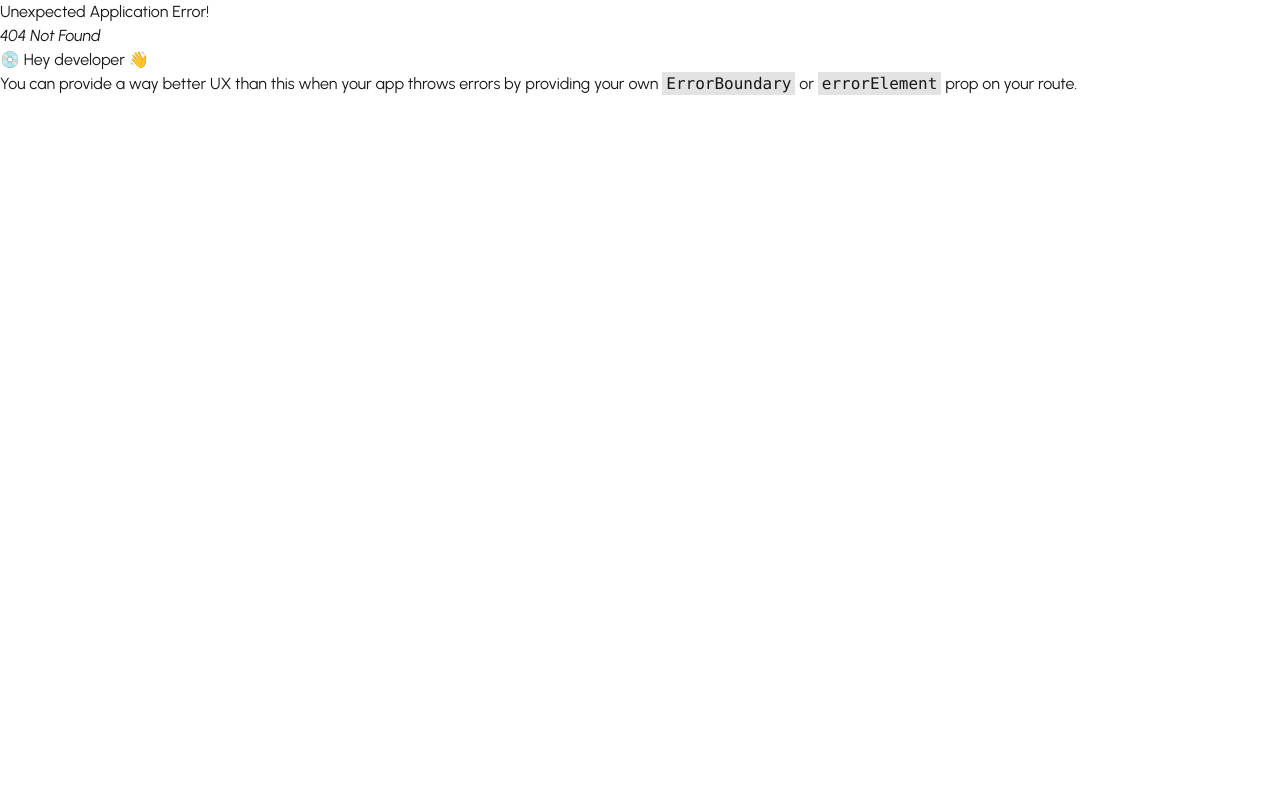
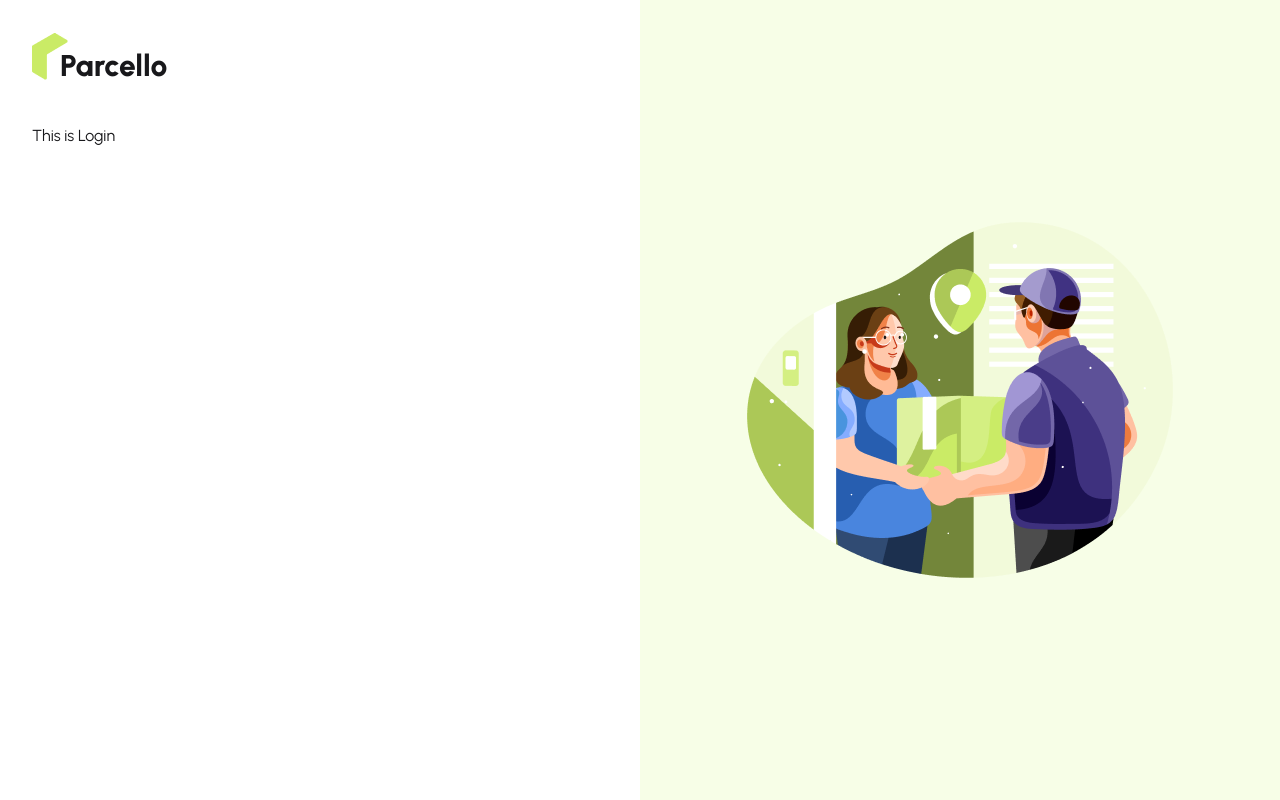
Before and after one commit to md-zeon/Parcello, a React (Vite) app in the folder parcello-client/: page /login in a window 1280 px wide. Before the commit this address had no page. Built offline with nearby package versions, Linux system fonts and the light colour scheme.

Commit message:
Added Auth LAyout

```diff
--- a/parcello-client/package.json
+++ b/parcello-client/package.json
@@ -15,6 +15,7 @@
     "react": "^19.1.0",
     "react-dom": "^19.1.0",
     "react-fast-marquee": "^1.6.5",
+    "react-hook-form": "^7.60.0",
     "react-icons": "^5.5.0",
     "react-responsive-carousel": "^3.2.23",
     "react-router": "^7.6.3",
--- /dev/null
+++ b/parcello-client/src/layouts/AuthLayout.jsx
@@ -0,0 +1,21 @@
+import { Outlet } from "react-router";
+import authImage from "../assets/authImage.png";
+import ParcelloLogo from "../pages/shared/ParcelloLogo/ParcelloLogo";
+
+const AuthLayout = () => {
+	return (
+		<div className='grid grid-cols-1 sm:grid-cols-2 min-h-screen'>
+			<div className='bg-white p-8'>
+				<div className="mb-10">
+					<ParcelloLogo />
+				</div>
+				<Outlet />
+			</div>
+			<div className='bg-lime-50 flex items-center justify-center'>
+				<img src={authImage} />
+			</div>
+		</div>
+	);
+};
+
+export default AuthLayout;
--- /dev/null
+++ b/parcello-client/src/pages/Authentication/Login/Login.jsx
@@ -0,0 +1,10 @@
+
+const Login = () => {
+    return (
+        <div>
+            This is Login
+        </div>
+    );
+};
+
+export default Login;
--- a/parcello-client/src/router/router.jsx
+++ b/parcello-client/src/router/router.jsx
@@ -1,6 +1,8 @@
 import { createBrowserRouter } from "react-router";
 import RootLayout from "../layouts/RootLayout";
 import Home from "../pages/Home/Home";
+import AuthLayout from "../layouts/AuthLayout";
+import Login from "../pages/Authentication/Login/Login";
 
 const router = createBrowserRouter([
 	{
@@ -13,6 +15,16 @@
 			},
 		],
 	},
+	{
+		path: "/",
+		Component: AuthLayout,
+		children: [
+			{
+				path: "/login",
+				Component: Login,
+			},
+		],
+	},
 ]);
 
 export default router;
```
Also changed, not shown: 1 other file (tests, documents, lock files or other folders).
